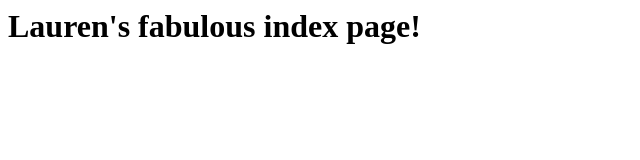
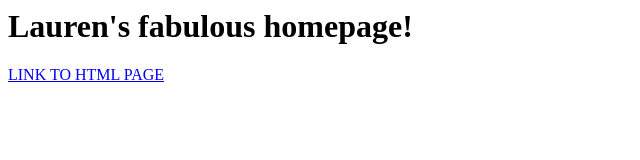
Before and after one commit to lfranklin0/lfranklin0.github.io, a plain HTML site: page index.html in a window 1280 px wide. Shown: the whole page, without its empty margins (0-640 px from the left). Drawn offline with Linux system fonts and the light colour scheme.

Commit message:
Update index.html to add link

```diff
--- a/index.html
+++ b/index.html
@@ -1 +1,2 @@
-<h1>Lauren's fabulous index page!</h1>
+<h1>Lauren's fabulous homepage!</h1>
+<a href="/mctc-html/index.html">LINK TO HTML PAGE</a>
```
